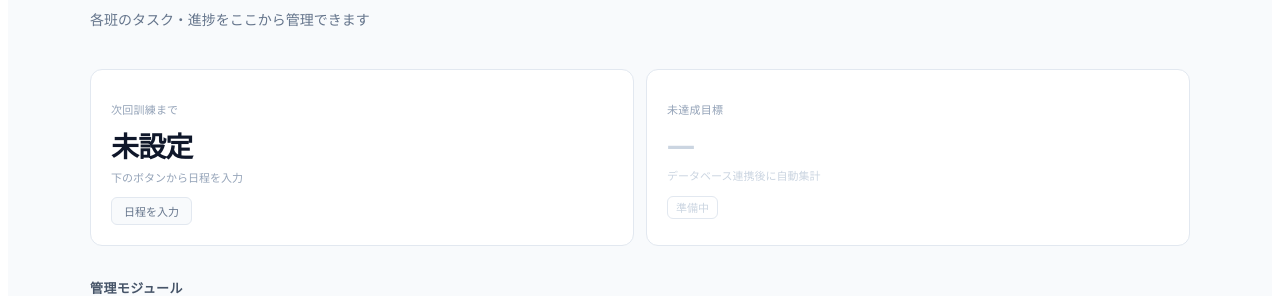
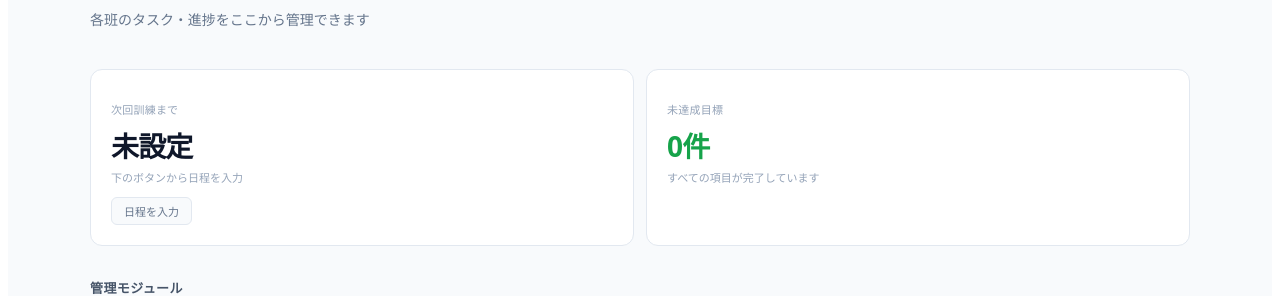
Before and after one commit to tslab1978/disaster-management-app, a Next.js app: page / in a window 1280 px wide. Shown: the part 174-470 px from the top of the page. Built offline with nearby package versions, Linux system fonts and the light colour scheme.

Commit message:
feat: ダッシュボードに未達成件数を全班集計して表示

```diff
--- a/app/page.tsx
+++ b/app/page.tsx
@@ -3,18 +3,70 @@
 import Link from 'next/link';
 import { useState, useEffect } from 'react';
 import { MODULES } from './_config/modules';
+// ── 各班「未達成」集計 ──────────────────────────────────
+function countUnresolved(): number {
+  if (typeof window === 'undefined') return 0;
+  let count = 0;
 
+  // 訓練班：未着手・進行中タスク
+  try {
+    const tasks = JSON.parse(localStorage.getItem('training_tasks_v2') ?? '[]');
+    count += tasks.filter((t: { status: string }) =>
+      t.status === 'pending' || t.status === 'in_progress'
+    ).length;
+  } catch { /* ignore */ }
+
+  // 物品班①：未確認BOX
+  try {
+    const boxes = JSON.parse(localStorage.getItem('supplies_boxes_v1') ?? '[]');
+    count += boxes.filter((x: { inventoryChecked: boolean }) => !x.inventoryChecked).length;
+  } catch { /* ignore */ }
+
+  // 物品班②：未確認ホワイトボード
+  try {
+    const wbs = JSON.parse(localStorage.getItem('supplies_whiteboards_v1') ?? '[]');
+    count += wbs.filter((x: { inventoryChecked: boolean }) => !x.inventoryChecked).length;
+  } catch { /* ignore */ }
+
+  // 物品班③：未請求物品
+  try {
+    const reqs = JSON.parse(localStorage.getItem('supplies_requests_v1') ?? '[]');
+    count += reqs.filter((x: { requested: boolean }) => !x.requested).length;
+  } catch { /* ignore */ }
+
+  // マニュアル班：未承認ログ
+  try {
+    const logs = JSON.parse(localStorage.getItem('manual_logs_v1') ?? '[]');
+    count += logs.filter((x: { committeeApproved: boolean }) => !x.committeeApproved).length;
+  } catch { /* ignore */ }
+
+  // 勉強会班：未実施
+  try {
+    const studies = JSON.parse(localStorage.getItem('study_sessions_v1') ?? '[]');
+    count += studies.filter((x: { status: string }) => x.status === 'upcoming').length;
+  } catch { /* ignore */ }
+
+  // チーム会班：未実施
+  try {
+    const teams = JSON.parse(localStorage.getItem('team_sessions_v1') ?? '[]');
+    count += teams.filter((x: { status: string }) => x.status === 'upcoming').length;
+  } catch { /* ignore */ }
+
+  return count;
+}
 const TRAINING_DATE_KEY = 'next_training_date';
 
 export default function Home() {
   const [nextTrainingDate, setNextTrainingDate] = useState('');
   const [editingDate, setEditingDate] = useState(false);
   const [tempDate, setTempDate] = useState('');
+  const [unresolvedCount, setUnresolvedCount] = useState<number | null>(null);
 
   // localStorageから次回訓練日を読み込み
   useEffect(() => {
     const saved = localStorage.getItem(TRAINING_DATE_KEY);
     if (saved) setNextTrainingDate(saved);
+    setUnresolvedCount(countUnresolved());
   }, []);
 
   const saveDate = () => {
@@ -107,20 +159,26 @@ export default function Home() {
             </div>
           </div>
 
-          {/* 未達成目標（DB連携後） */}
-          <div style={{ backgroundColor: 'white', border: '1px solid #e2e8f0', borderRadius: '12px', padding: '1.25rem' }}>
-            <p style={{ fontSize: '11px', color: '#94a3b8', fontWeight: '500', marginBottom: '8px', letterSpacing: '0.02em' }}>
-              未達成目標
-            </p>
-            <p style={{ fontSize: '28px', fontWeight: '700', color: '#cbd5e1', margin: 0, letterSpacing: '-0.03em' }}>
-              —
-            </p>
-            <p style={{ fontSize: '11px', color: '#cbd5e1', marginTop: '4px' }}>データベース連携後に自動集計</p>
-            <div style={{ marginTop: '12px' }}>
-              <span style={{ fontSize: '11px', color: '#cbd5e1', padding: '3px 8px', border: '1px solid #e2e8f0', borderRadius: '6px' }}>
-                準備中
-              </span>
-            </div>
+          {/* 未達成目標 */}
+          <div style={{
+            backgroundColor: 'white',
+            border: `1px solid ${unresolvedCount && unresolvedCount > 0 ? '#fecaca' : '#e2e8f0'}`,
+            borderRadius: '12px', padding: '1.25rem'
+          }}>
+          <p style={{ fontSize: '11px', color: '#94a3b8', fontWeight: '500', marginBottom: '8px', letterSpacing: '0.02em' }}>
+            未達成目標
+          </p>
+          <p style={{
+            fontSize: '28px', fontWeight: '700', margin: 0, letterSpacing: '-0.03em',
+            color: unresolvedCount === null ? '#cbd5e1' : unresolvedCount > 0 ? '#ef4444' : '#16a34a',
+            }}>
+          {unresolvedCount === null ? '—' : `${unresolvedCount}件`}
+          </p>
+          <p style={{ fontSize: '11px', color: '#94a3b8', marginTop: '4px' }}>
+            {unresolvedCount === null ? '読み込み中...'
+            : unresolvedCount > 0 ? '各班に未対応の項目があります'
+            : 'すべての項目が完了しています'}
+          </p>
           </div>
 
         </div>
```
